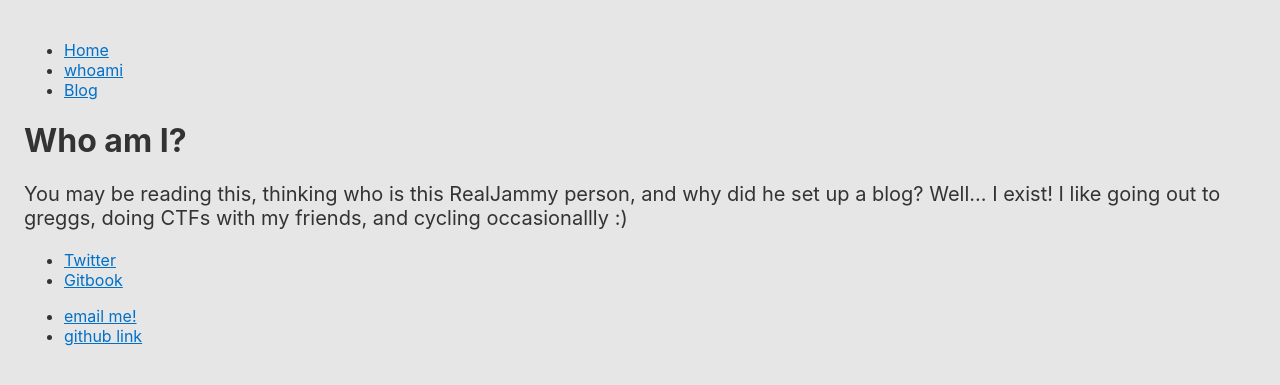
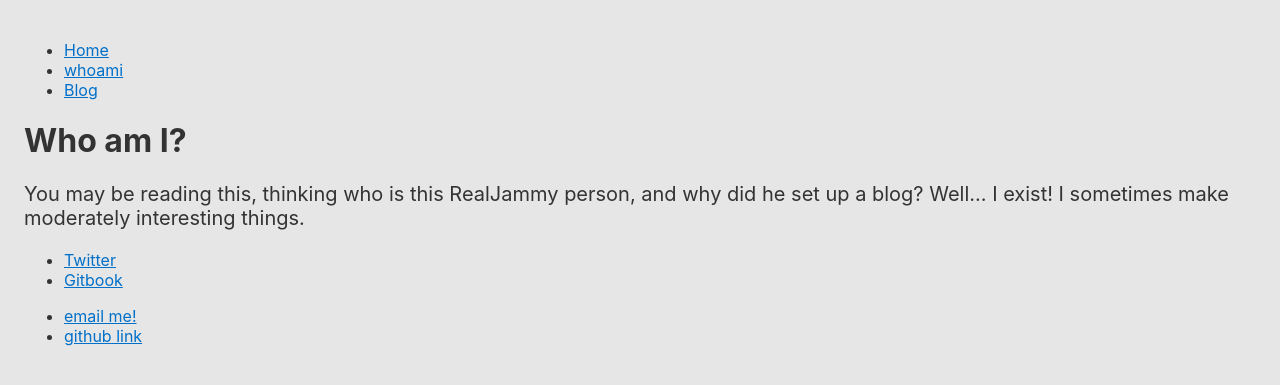
Before and after one commit to RealJammy/RealJammy.github.io, a Jekyll site: the page built from whoami/index.html, in a window 1280 px wide. Shown: the top 385 px of the page. Built offline with Jekyll 4.4.1, drawn with Linux system fonts in a browser that asks for light colours.

Commit message:
Update description

```diff
--- a/whoami/index.html
+++ b/whoami/index.html
@@ -4,7 +4,7 @@ title: Who Am I?
 ---
 
 <h1>Who am I?</h1>
-<p> You may be reading this, thinking who is this RealJammy person, and why did he set up a blog? Well... I exist! I like going out to greggs, doing CTFs with my friends, and cycling occasionallly :) </p>
+<p> You may be reading this, thinking who is this RealJammy person, and why did he set up a blog? Well... I exist! I sometimes make moderately interesting things. </p>
 
 <body>
 <ul>
```
